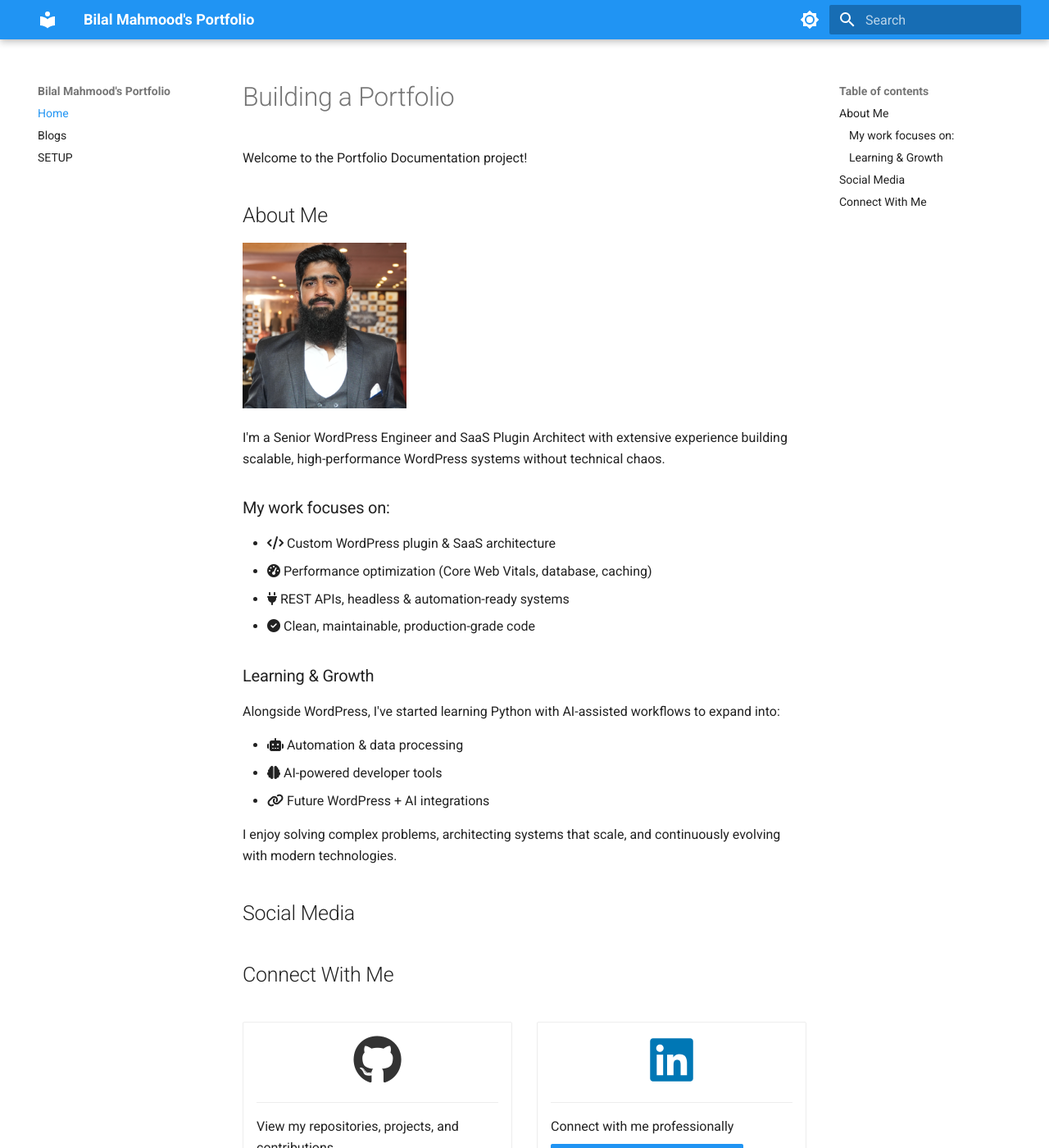
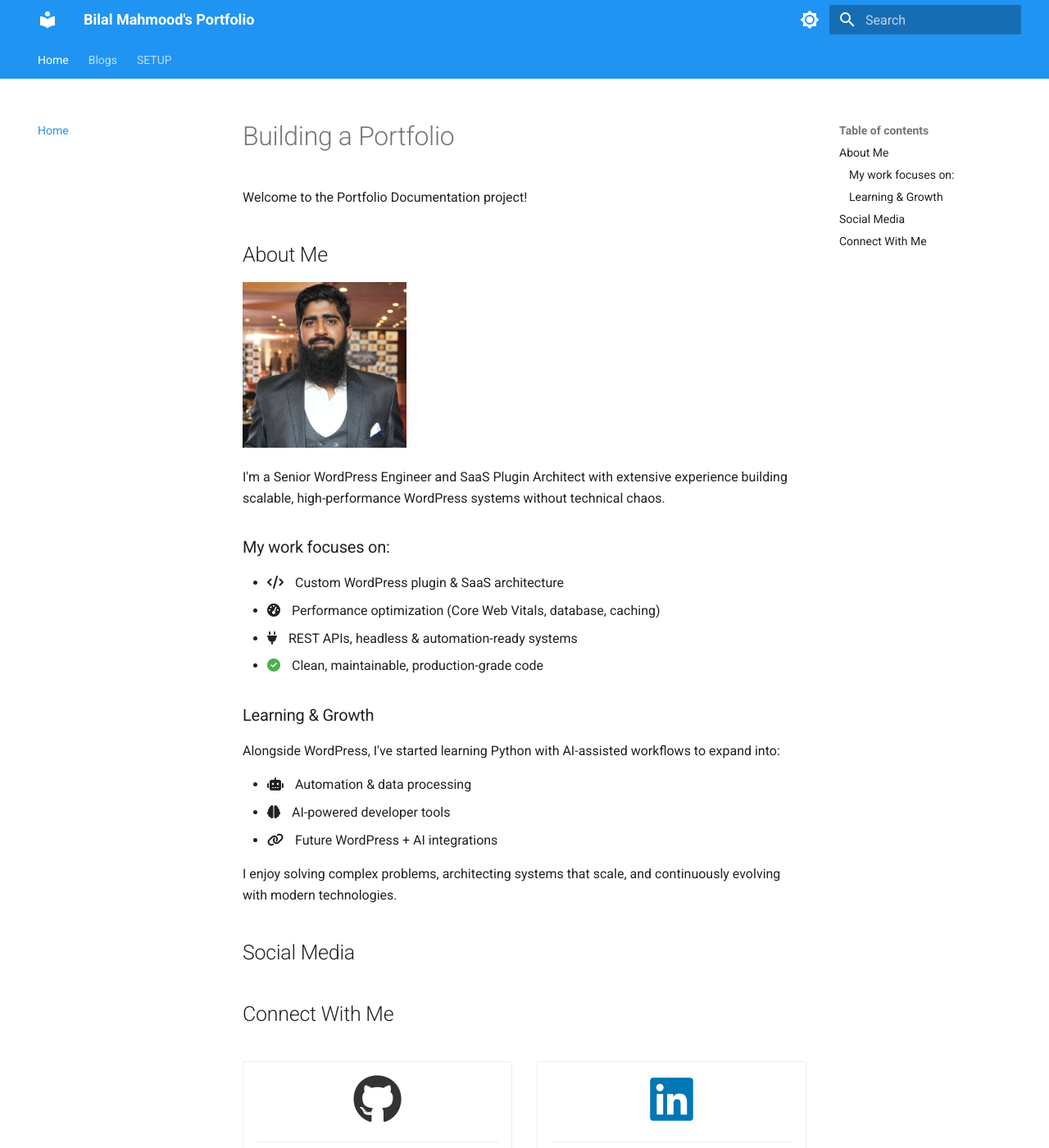
Before and after one commit to sahibbilal/mkdocs-portfolio, an MkDocs documentation site: the page built from docs/index.md, in a window 1280 px wide and 1400 px high. Shown: the whole window at 82% size. Built offline with MkDocs 1.6.1 and Material for MkDocs 9.7.7, drawn with Linux system fonts in a browser that asks for light colours.

Commit message:
added css and update mkdocs

```diff
--- /dev/null
+++ b/docs/assets/extra.css
@@ -0,0 +1,53 @@
+/* Font Awesome Icons Styling */
+.fas, .far, .fab {
+  margin-right: 0.5rem;
+}
+
+/* Icon colors for better visibility */
+.fas.fa-check-circle {
+  color: #4CAF50;
+}
+
+.fas.fa-palette {
+  color: #2196F3;
+}
+
+.fas.fa-sync-alt {
+  color: #FF9800;
+}
+
+.fas.fa-file-alt {
+  color: #9C27B0;
+}
+
+.fas.fa-cogs {
+  color: #607D8B;
+}
+
+/* Ensure icons in headers are properly aligned */
+h1 .fas, h2 .fas, h3 .fas, h4 .fas,
+h1 .far, h2 .far, h3 .far, h4 .far,
+h1 .fab, h2 .fab, h3 .fab, h4 .fab {
+  vertical-align: middle;
+  margin-right: 0.5rem;
+}
+
+/* Social media icons in cards */
+.grid.cards .fab {
+  display: block;
+  text-align: center;
+  margin: 0 auto 1rem auto;
+  font-size: 3rem;
+}
+
+.grid.cards .fab.fa-github {
+  color: #333;
+}
+
+.grid.cards .fab.fa-linkedin {
+  color: #0077b5;
+}
+
+.grid.cards .fab.fa-facebook {
+  color: #1877f2;
+}
--- a/mkdocs.yml
+++ b/mkdocs.yml
@@ -1,6 +1,7 @@
 site_name: Bilal Mahmood's Portfolio
 site_description: Bilal Mahmood's Portfolio Documentation
 site_author: Bilal Mahmood
+site_url: https://sahibbilal.github.io/mkdocs-portfolio/
 
 nav:
   - Home: index.md
@@ -20,8 +21,15 @@ theme:
       toggle:
         icon: material/brightness-4
         name: Switch to light mode
+  features:
+    - navigation.tabs
+    - navigation.sections
+    - navigation.expand
+    - navigation.top
+    - navigation.indexes
   footer:
     - This documentation site is built using [MkDocs](https://www.mkdocs.org/) with the [Material theme](https://squidfunk.github.io/mkdocs-material/).
+extra:
   social:
     - icon: fontawesome/brands/github
       link: https://github.com/sahibbilal
```
Also changed, not shown: 1 other file.
